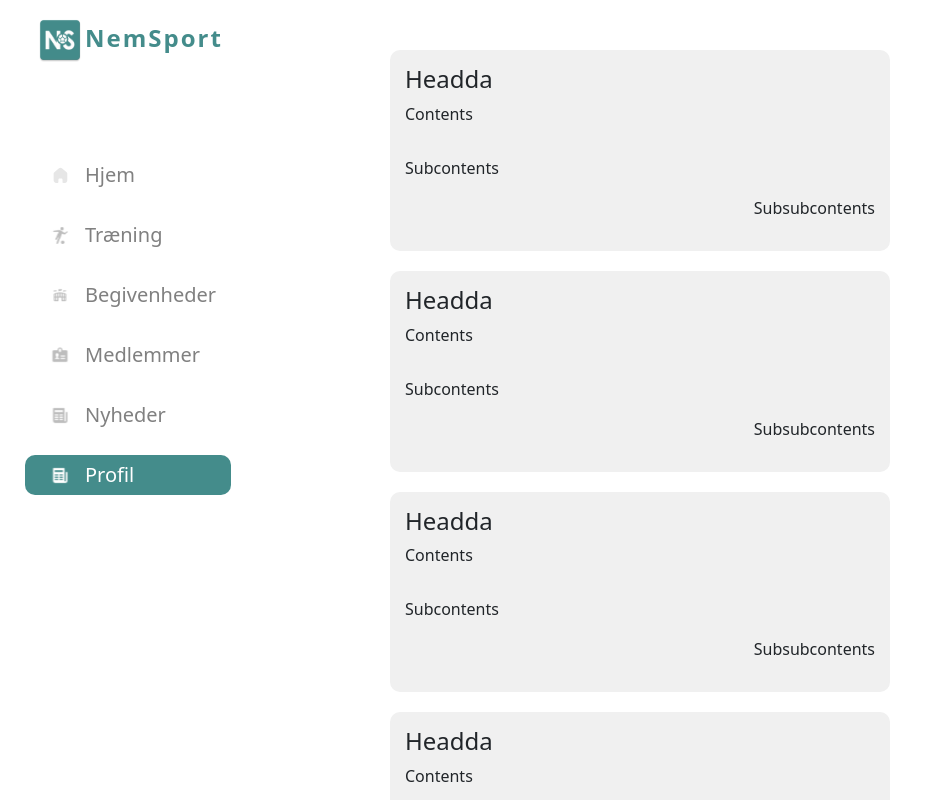
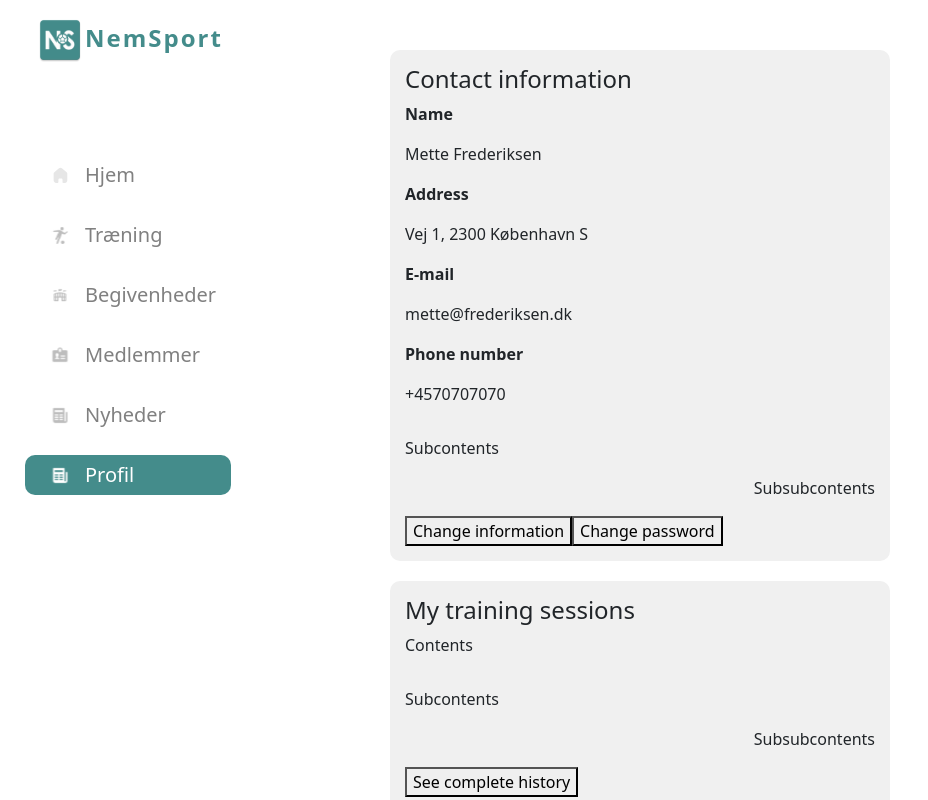
Before and after one commit to madsstorgaardnielsen/group5-proj, a React (Create React App) app in the folder fbcmanager-frontend/: page /profil in a window 1280 px wide. Shown: the top 800 px of the page, without its empty margins (0-928 px from the left). Built offline with nearby package versions, Linux system fonts and the light colour scheme.

Commit message:
profile page changes

```diff
--- a/fbcmanager-frontend/src/pages/profil.js
+++ b/fbcmanager-frontend/src/pages/profil.js
@@ -16,34 +16,36 @@ function Profil () {
                 <div>
                     {}
                     <section>
-                        <h4>Headda</h4>
+                        <h4>Contact information</h4>
+                        <p style={{fontWeight: "bold"}}>Name</p>
+                        <p>Mette Frederiksen</p>
+                        <p style={{fontWeight: "bold"}}>Address</p>
+                        <p>Vej 1, 2300 København S</p>
+                        <p style={{fontWeight: "bold"}}>E-mail</p>
+                        <p>mette@frederiksen.dk</p>
+                        <p style={{fontWeight: "bold"}}>Phone number</p>
+                        <p>+4570707070</p>
+                        <span>
+                    <p>Subcontents</p>
+                    <p>Subsubcontents</p>
+                  </span>
+                        <button type="button">Change information</button>
+                        <button type="button">Change password</button>
+
+                    </section>
+                    {}
+                    <section>
+                        <h4>My training sessions</h4>
                         <p>Contents</p>
                         <span>
                     <p>Subcontents</p>
                     <p>Subsubcontents</p>
                   </span>
+                        <button type="button">See complete history</button>
                     </section>
                     {}
                     <section>
-                        <h4>Headda</h4>
-                        <p>Contents</p>
-                        <span>
-                    <p>Subcontents</p>
-                    <p>Subsubcontents</p>
-                  </span>
-                    </section>
-                    {}
-                    <section>
-                        <h4>Headda</h4>
-                        <p>Contents</p>
-                        <span>
-                    <p>Subcontents</p>
-                    <p>Subsubcontents</p>
-                  </span>
-                    </section>
-                    {}
-                    <section>
-                        <h4>Headda</h4>
+                        <h4>My statistics</h4>
                         <p>Contents</p>
                         <span>
                     <p>Subcontents</p>
```
